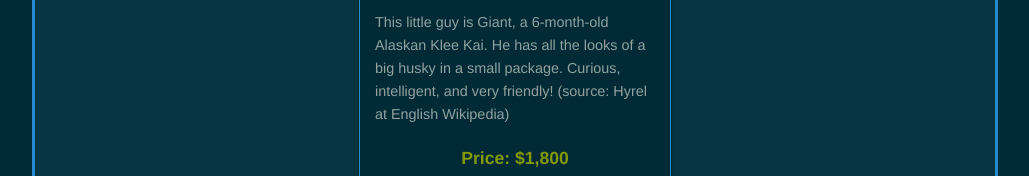
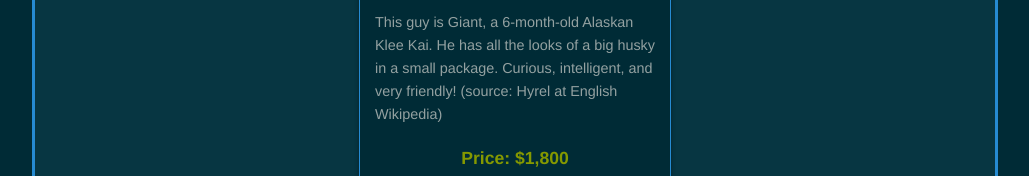
Before and after one commit to jacobthehammer/koala_site, a plain HTML site: page summit/dogs.html in a window 1280 px wide. Shown: the part 1483-1659 px from the top of the page, without its empty margins (125-1154 px from the left). Drawn offline with nearby package versions, Linux system fonts and the light colour scheme.

Commit message:
Update dogs.html

```diff
--- a/summit/dogs.html
+++ b/summit/dogs.html
@@ -46,7 +46,7 @@
         <div class="dog-card">
           <img src="images/Alaskan_Klee_Kai.jpg" alt="A small Alaskan Klee Kai">
           <h3>Giant</h3>
-          <p>This little guy is Giant, a 6-month-old Alaskan Klee Kai. He has all the looks of a big husky in a small package. Curious, intelligent, and very friendly! (source: Hyrel at English Wikipedia)</p>
+          <p>This guy is Giant, a 6-month-old Alaskan Klee Kai. He has all the looks of a big husky in a small package. Curious, intelligent, and very friendly! (source: Hyrel at English Wikipedia)</p>
           <p class="price">Price: $1,800</p>
         </div>
 
```
